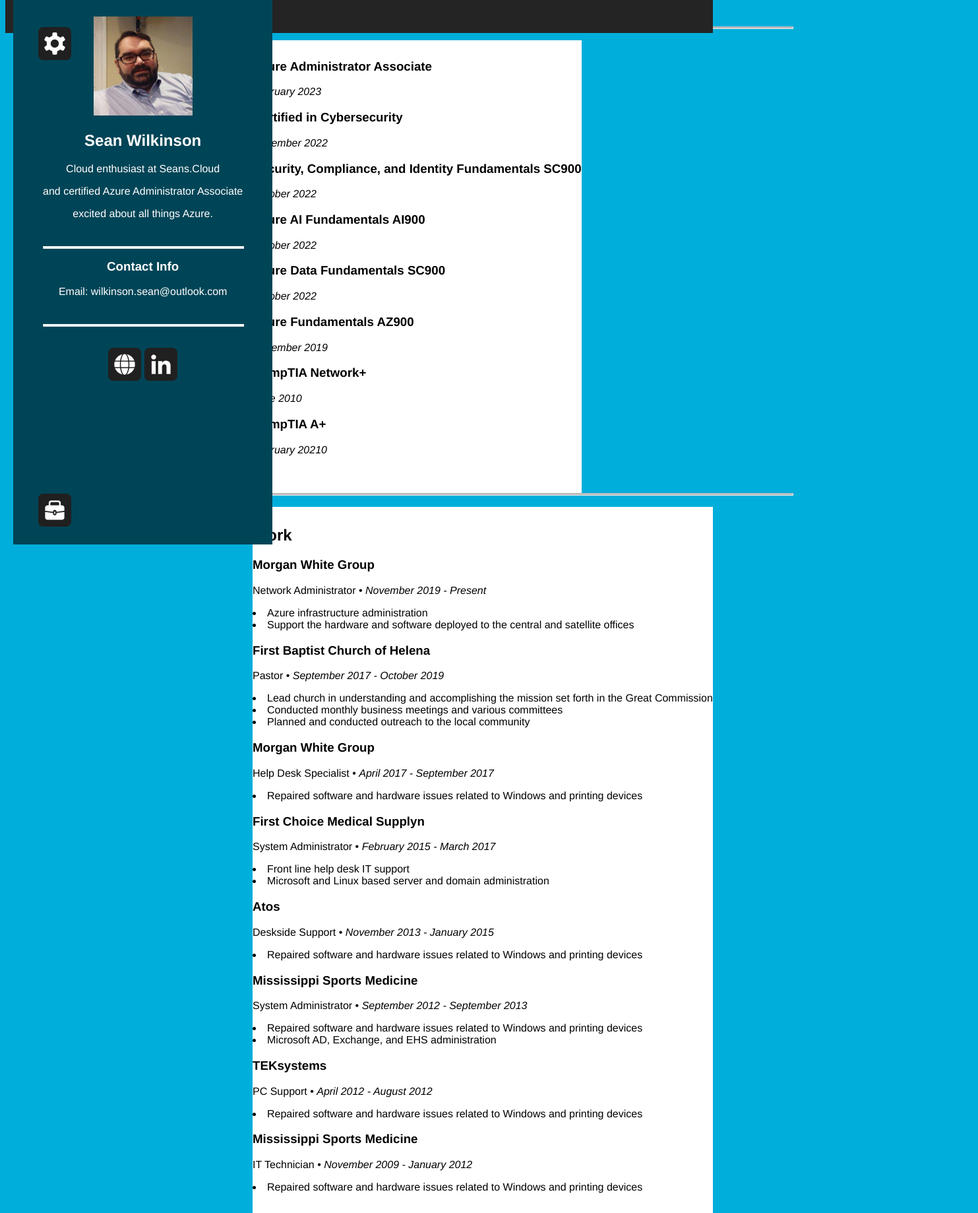
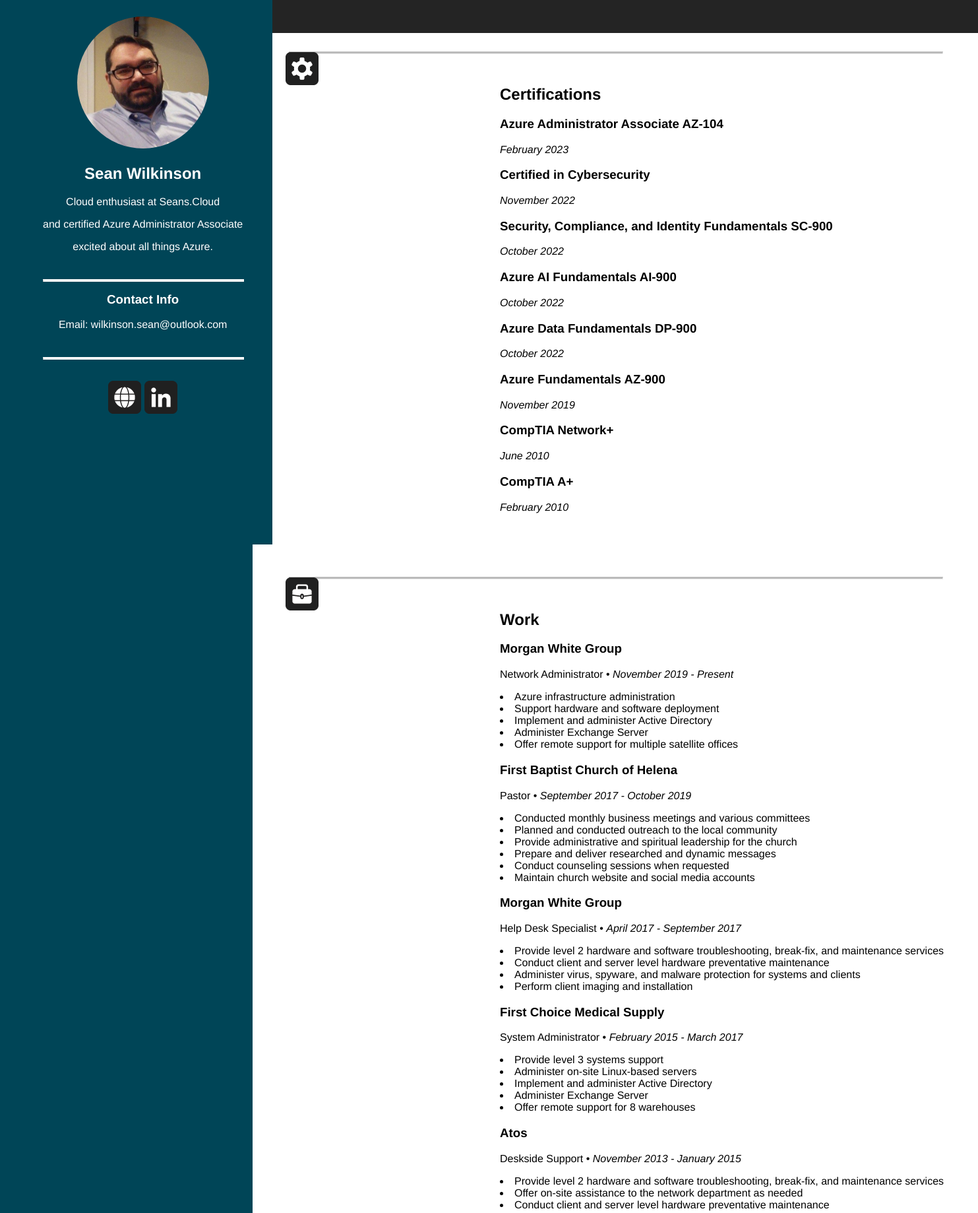
Before and after one commit to seanscloud/Cloud-Resume-Challenge, a plain HTML site: page index.html in a window 1280 px wide. Shown: the top 1838 px of the page at 66% size, 1483 px wide, since content can reach past the window. Drawn offline with Linux system fonts and the light colour scheme.

Commit message:
Modified index.html and stylesheet. Still in working on V2 of the index.

```diff
--- a/css/layout.css
+++ b/css/layout.css
@@ -1,12 +1,12 @@
 body {
     position: relative;
     font-family: 'Helvetica';
-    background-color: #00aedb;
+    background-color: #004557;
 }
 .header{
     position: fixed;
     top: 0;
-    width: 1073px;
+    width: 1100px;
     height: 50px;
     background-color: #242424;
 }
@@ -36,8 +36,6 @@ hr.solid {
 }
 .education, .work {
     display: inline-block;
-    float: left;
-    height: 100%;
     top: 0;
     bottom: 100vh;
     padding-top: 10px;
@@ -46,14 +44,14 @@ hr.solid {
     margin-left: 375px;
     margin-right: 0;
     background-color: #ffffff;
-
-
 }
 .wrapper2 {
     display: flex;
 }
+.wrapper {
+    width: 1100px;
+}
 .skillsicon, .workicon {
-    display:inline:block;
     float:left;
     position: absolute;
     width: 50px;
@@ -67,8 +65,9 @@ hr.solid {
     padding-top: 35px;
 }
 .profilepic {
-    width: 150px;
-    height: 150px;
+    width: 200px;
+    height: 200px;
+    border-radius: 50%;
 }
 .solid2 {
     border-top: 3px solid #ffffff;
--- a/css/layoutV2.css
+++ b/css/layoutV2.css
@@ -1,5 +1,5 @@
-html {
-    background-color: #29E7CD;
+html, .colorleft {
+    background-color: #004557;
 }
 section {
     font-family: "Calibri";
@@ -7,11 +7,15 @@ section {
 .profileimage {
     width: 250px;
     height: 250px;
+    border-radius: 50%;
     padding-top: 20px;
-    padding-left: 60px;
 }
 .container {
-    display: flex;
+    display: block;
+}
+hr.solid {
+    border-top: 3px solid #ffffff;
+    width: 25%
 }
 .right {
     float: right;
@@ -23,9 +27,6 @@ section {
     width: 25%;
     margin: auto;
 }
-.colorleft {
-    background-color: #3993DD;
-}
 .colorright {
     background-color: #F4EBE8;
 }
@@ -35,7 +36,7 @@ section {
 .about, .counter, .social {
     color: #ffffff;
     padding: 25px;
-    text-align: center;
+    text-align: left;
 }
 .skills, .work {
     padding: 50px;
--- a/index.html
+++ b/index.html
@@ -1,14 +1,13 @@
 <!DOCTYPE html>
 <html>
-   <meta charset="UTF-8" lang="en">
+   <meta charset="UTF-8" lang=""en><div class="row education">
    <link rel="stylesheet" href="css\layout.css"
 
    <body>
-      <header class="header">
-         <ul class="title">
-            <li>Cloud Administrator</li>
-         </ul>
-      </header>
+      <div>
+         <header class="header"></header>
+      </div>
+
       <div class="personal">
          <img class="profilepic" src="images\me.png">
          <h2>Sean Wilkinson</h2>
@@ -28,15 +27,14 @@
       </div>
       <hr class="solid">
       <div class="wrapper">
-       <div class wrapper2>
+       <div class="wrapper2">
          <! Education and Certifications >
          <div class="cert">
             <img class="skillsicon" src="images\skills.png">
-            <!-- h1><span>Certifications</span></h1>
          </div-->
          <section class="education">
          <div class="three columns header-col">
-
+            <h1><span>Certifications</span></h1>
          </div>
 
          <div class="nine columns main-col">
@@ -45,7 +43,7 @@
 
                <div class="twelve columns">
 
-                  <h3>Azure Administrator Associate</h3>
+                  <h3>Azure Administrator Associate AZ-104</h3>
                   <p class="info"><em class="date">February 2023</em></p>
 
                </div>
@@ -67,7 +65,7 @@
 
                <div class="twelve columns">
 
-                  <h3>Security, Compliance, and Identity Fundamentals SC900</h3>
+                  <h3>Security, Compliance, and Identity Fundamentals SC-900</h3>
                   <p class="info"><em class="date">October 2022</em></p>
 
                </div>
@@ -78,7 +76,7 @@
 
                <div class="twelve columns">
 
-                  <h3>Azure AI Fundamentals AI900</h3>
+                  <h3>Azure AI Fundamentals AI-900</h3>
                   <p class="info"><em class="date">October 2022</em></p>
 
                </div>
@@ -89,7 +87,7 @@
 
                <div class="twelve columns">
 
-                  <h3>Azure Data Fundamentals SC900</h3>
+                  <h3>Azure Data Fundamentals DP-900</h3>
                   <p class="info"><em class="date">October 2022</em></p>
 
                </div>
@@ -100,7 +98,7 @@
 
                <div class="twelve columns">
 
-                  <h3>Azure Fundamentals AZ900</h3>
+                  <h3>Azure Fundamentals AZ-900</h3>
                   <p class="info"><em class="date">November 2019</em></p>
 
                </div>
@@ -123,10 +121,9 @@
                <div class="twelve columns">
 
                   <h3>CompTIA A+</h3>
-                  <p class="info"><em class="date">February 20210</em></p>
+                  <p class="info"><em class="date">February 2010</em></p>
 
                </div>
-
             </div> <!-- item end -->
 
             </div> <!-- main-col end -->
@@ -157,7 +154,10 @@
 
                         <p>
                            <li>Azure infrastructure administration</li>
-                           <li>Support the hardware and software deployed to the central and satellite offices</li>
+                           <li>Support hardware and software deployment</li>
+                           <li>Implement and administer Active Directory</li>
+                           <li>Administer Exchange Server</li>
+                           <li>Offer remote support for multiple satellite offices</li>
                         </p>
 
                      </div>
@@ -172,9 +172,12 @@
                         <p class="info">Pastor <span>&bull;</span> <em class="date">September 2017 - October 2019</em></p>
 
                         <p>
-                           <li>Lead church in understanding and accomplishing the mission set forth in the Great Commission</li>
                            <li>Conducted monthly business meetings and various committees</li>
                            <li>Planned and conducted outreach to the local community</li>
+                           <li>Provide administrative and spiritual leadership for the church</li>
+                           <li>Prepare and deliver researched and dynamic messages</li>
+                           <li>Conduct counseling sessions when requested</li>
+                           <li>Maintain church website and social media accounts</li>
                         </p>
 
                      </div>
@@ -189,7 +192,10 @@
                         <p class="info">Help Desk Specialist <span>&bull;</span> <em class="date">April 2017 - September 2017</em></p>
 
                         <p>
-                        <li>Repaired software and hardware issues related to Windows and printing devices</li>
+                           <li>Provide level 2 hardware and software troubleshooting, break-fix, and maintenance services</li>
+                           <li>Conduct client and server level hardware preventative maintenance</li>
+                           <li>Administer virus, spyware, and malware protection for systems and clients</li>
+                           <li>Perform client imaging and installation</li>
                         </p>
 
                      </div>
@@ -200,12 +206,15 @@
 
                      <div class="twelve columns">
 
-                        <h3>First Choice Medical Supplyn</h3>
+                        <h3>First Choice Medical Supply</h3>
                         <p class="info">System Administrator <span>&bull;</span> <em class="date">February 2015 - March 2017</em></p>
 
                         <p>
-                        <li>Front line help desk IT support</li>
-                        <li>Microsoft and Linux based server and domain administration</li>
+                           <li>Provide level 3 systems support</li>
+                           <li>Administer on-site Linux-based servers</li>
+                           <li>Implement and administer Active Directory</li>
+                           <li>Administer Exchange Server</li>
+                           <li>Offer remote support for 8 warehouses</li>
                         </p>
 
                      </div>
@@ -220,7 +229,9 @@
                         <p class="info">Deskside Support <span>&bull;</span> <em class="date">November 2013 - January 2015</em></p>
 
                         <p>
-                        <li>Repaired software and hardware issues related to Windows and printing devices</li>
+                           <li>Provide level 2 hardware and software troubleshooting, break-fix, and maintenance services</li>
+                           <li>Offer on-site assistance to the network department as needed</li>
+                           <li>Conduct client and server level hardware preventative maintenance</li>
                         </p>
 
                      </div>
@@ -235,8 +246,12 @@
                         <p class="info">System Administrator <span>&bull;</span> <em class="date">September 2012 - September 2013</em></p>
 
                         <p>
-                        <li>Repaired software and hardware issues related to Windows and printing devices</li>
-                        <li>Microsoft AD, Exchange, and EHS administration</li>
+                           <li>Provide level 2 hardware and software troubleshooting, break-fix, and maintenance services</li>
+                           <li>Administer asset management systems</li>
+                           <li>Administer security video systems</li>
+                           <li>Conduct client and server level hardware preventative maintenance</li>
+                           <li>Administer virus, spyware, and malware protection for systems and clients</li>
+                           <li>Administer servers, including Exchange 03, Active Directory, and Group Policy Management</li>
                         </p>
 
                      </div>
@@ -251,8 +266,11 @@
                         <p class="info">PC Support <span>&bull;</span> <em class="date">April 2012 - August 2012</em></p>
 
                         <p>
-                        <li>Repaired software and hardware issues related to Windows and printing devices</li>
-
+                           <li>Provide level 1 hardware and software troubleshooting, break-fix, and maintenance services</li>
+                           <li>Administer asset management systems</li>
+                           <li>Conduct client level hardware preventative maintenance</li>
+                           <li>Perform client imaging and installation</li>
+                           <li>Set up equipment for the EPIC project</li>
                         </p>
 
                      </div>
@@ -267,8 +285,12 @@
                         <p class="info">IT Technician <span>&bull;</span> <em class="date">November 2009 - January 2012</em></p>
 
                         <p>
-                        <li>Repaired software and hardware issues related to Windows and printing devices</li>
-
+                           <li>Provide level 1 hardware and software troubleshooting, break-fix, and maintenance services</li>
+                           <li>Administer asset management systems</li>
+                           <li>Administer security video systems</li>
+                           <li>Conduct client and server level hardware preventative maintenance</li>
+                           <li>Administer virus, spyware, and malware protection for systems and clients</li>
+                           <li>Administer servers, including Exchange 03, Active Directory, and Group Policy Management</li>
                         </p>
 
                      </div>
--- a/layout.css
+++ /dev/null
@@ -1,77 +0,0 @@
-body {
-    position: relative;
-    font-family: 'Helvetica';
-    background-color: #00aedb;
-}
-header{
-    position: fixed;
-    width: 1073px;
-    height: 50px;
-    background-color: #242424;
-}
-.title {
-    color:#ffffff;
-}
-.personal{
-    position: fixed;
-    display: block;
-    top: 0;
-    margin-top: 0;
-    height: 100%;
-    margin-left: 0;
-    padding-left: 45px;
-    padding-right: 45px;
-    padding-top: 25px;
-    left: 20px;
-    text-align: center;
-    background-color: #004557;
-    color: #ffffff;
-    overflow-wrap: normal;
-}
-hr.solid {
-    border-top: 3px solid #bbb;
-    width: 90%;
-    left: 10%;
-    margin-top: 40px;
-    margin-left: 55px;
-    margin-bottom: -3px;
-}
-.education, .work {
-    display: inline-block;
-    height: 100%;
-    top: 0;
-    bottom: 100vh;
-    padding-top: 10px;
-    padding-bottom: 40px;
-    margin-top: 20px;
-    margin-left: 300px;
-    margin-right: 0;
-    background-color: #ffffff;
-}
-.wrapper2 {
-    display: flex;
-}
-.skillsicon, .workicon {
-    display:inline:block;
-    float:left;
-    position: absolute;
-    width: 50px;
-    height: 50px;
-    padding-left:50px;
-}
-.webicon1, .webicon2 {
-    width: 50px;
-    height: 50px;
-    padding-left: auto;
-    padding-top: 35px;
-}
-.profilepic {
-    width: 150px;
-    height: 150px;
-}
-.solid2 {
-    border-top: 3px solid #ffffff;
-    width: 100%;
-    margin-top: 40px;
-    margin-bottom: -3px;
-}
```
Also changed, not shown: ResumeV2.html (+3 -1 lines).
